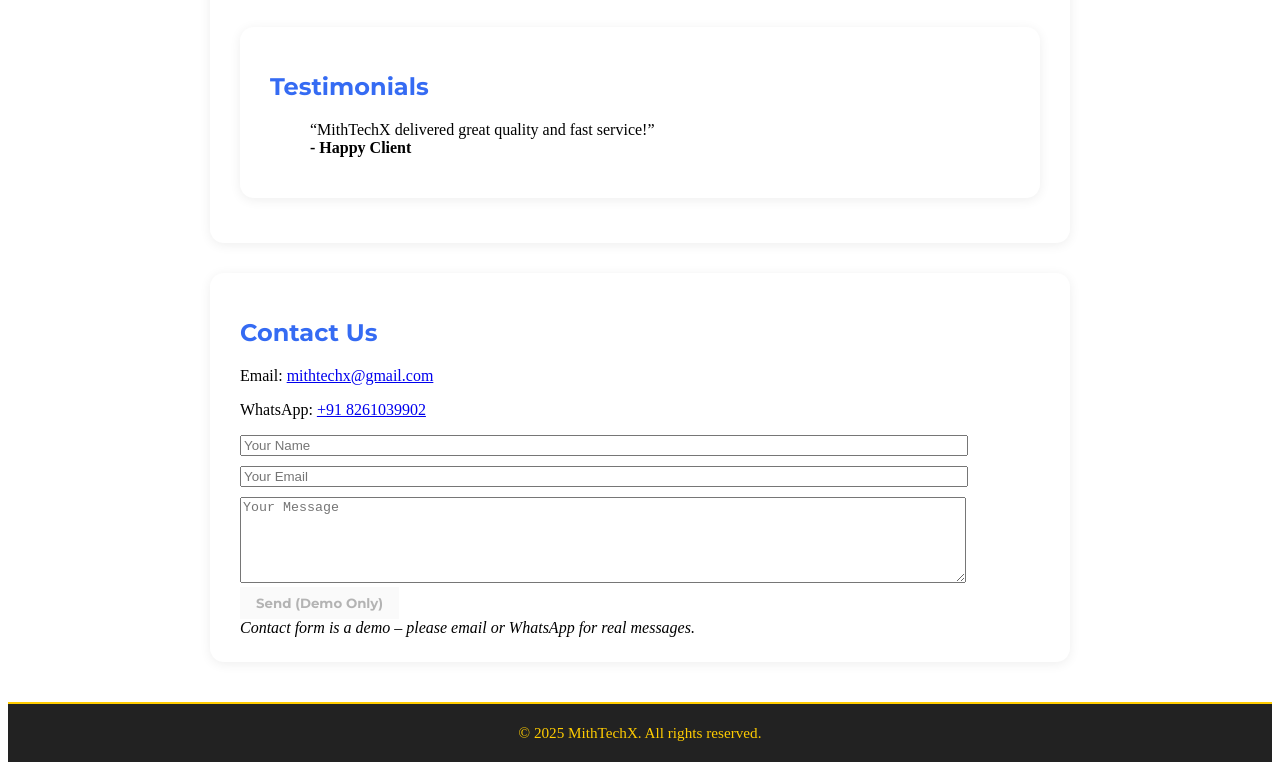
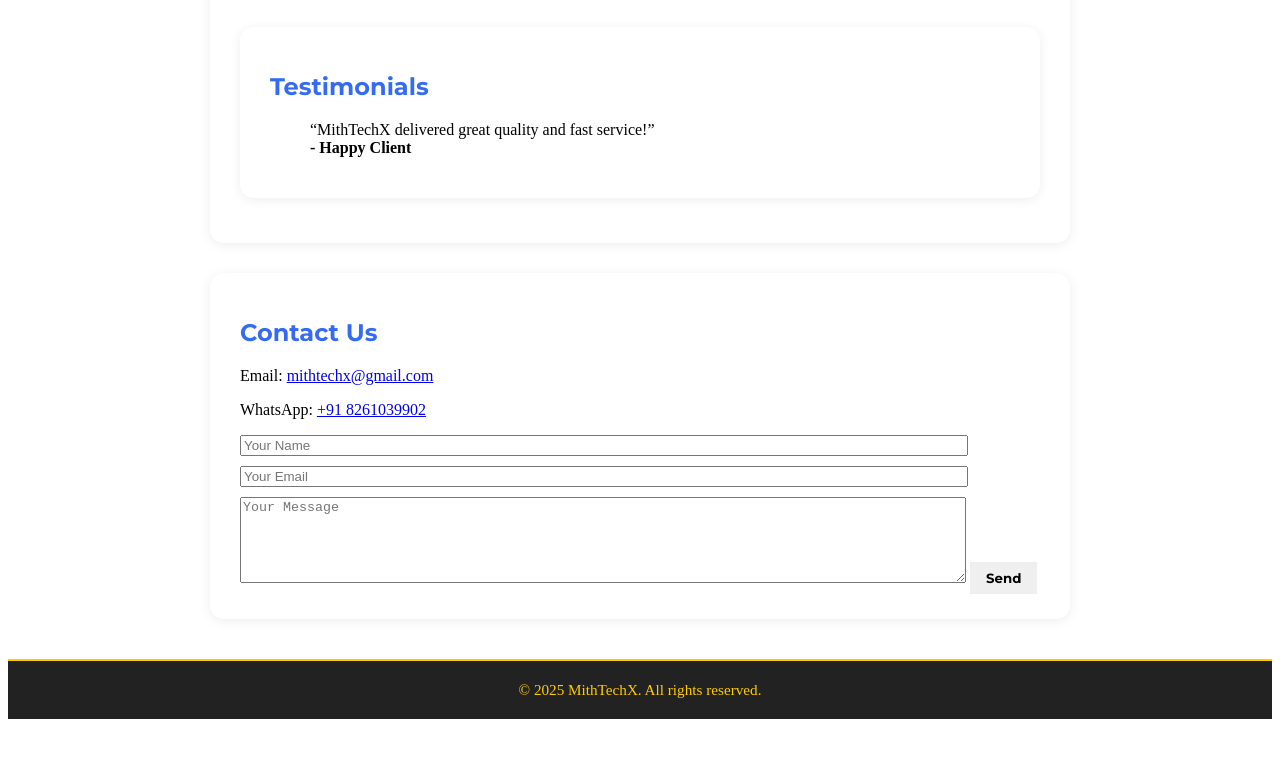
Before and after one commit to mithtechx/mithtechx.github.io, a plain HTML site: page index.html in a window 1280 px wide. Shown: the part 1313-2083 px from the top of the page. After the commit the page ends 2040 px from the top, so only its background shows below. Drawn offline with Linux system fonts and the light colour scheme.

Commit message:
Update index.html

```diff
--- a/index.html
+++ b/index.html
@@ -83,13 +83,13 @@
   <h2>Contact Us</h2>
   <p>Email: <a href="mailto:mithtechx@gmail.com">mithtechx@gmail.com</a></p>
   <p>WhatsApp: <a href="https://wa.me/918261039902">+91 8261039902</a></p>
-  <form>
-    <input type="text" placeholder="Your Name" required style="margin-bottom:10px;width:90%;" /><br>
-    <input type="email" placeholder="Your Email" required style="margin-bottom:10px;width:90%;" /><br>
-    <textarea placeholder="Your Message" required style="width:90%;height:80px"></textarea><br>
-    <button type="submit" disabled>Send (Demo Only)</button>
-    <br><em>Contact form is a demo – please email or WhatsApp for real messages.</em>
-  </form>
+
+ <form action="https://formspree.io/f/xjkpjwzr" method="POST">
+  <input type="text" name="name" placeholder="Your Name" required style="margin-bottom:10px;width:90%;" />
+  <input type="email" name="email" placeholder="Your Email" required style="margin-bottom:10px;width:90%;" />
+  <textarea name="message" placeholder="Your Message" required style="width:90%;height:80px;"></textarea>
+  <button type="submit">Send</button>
+</form>
 </section>
     <footer>
         &copy; 2025 MithTechX. All rights reserved.
```
